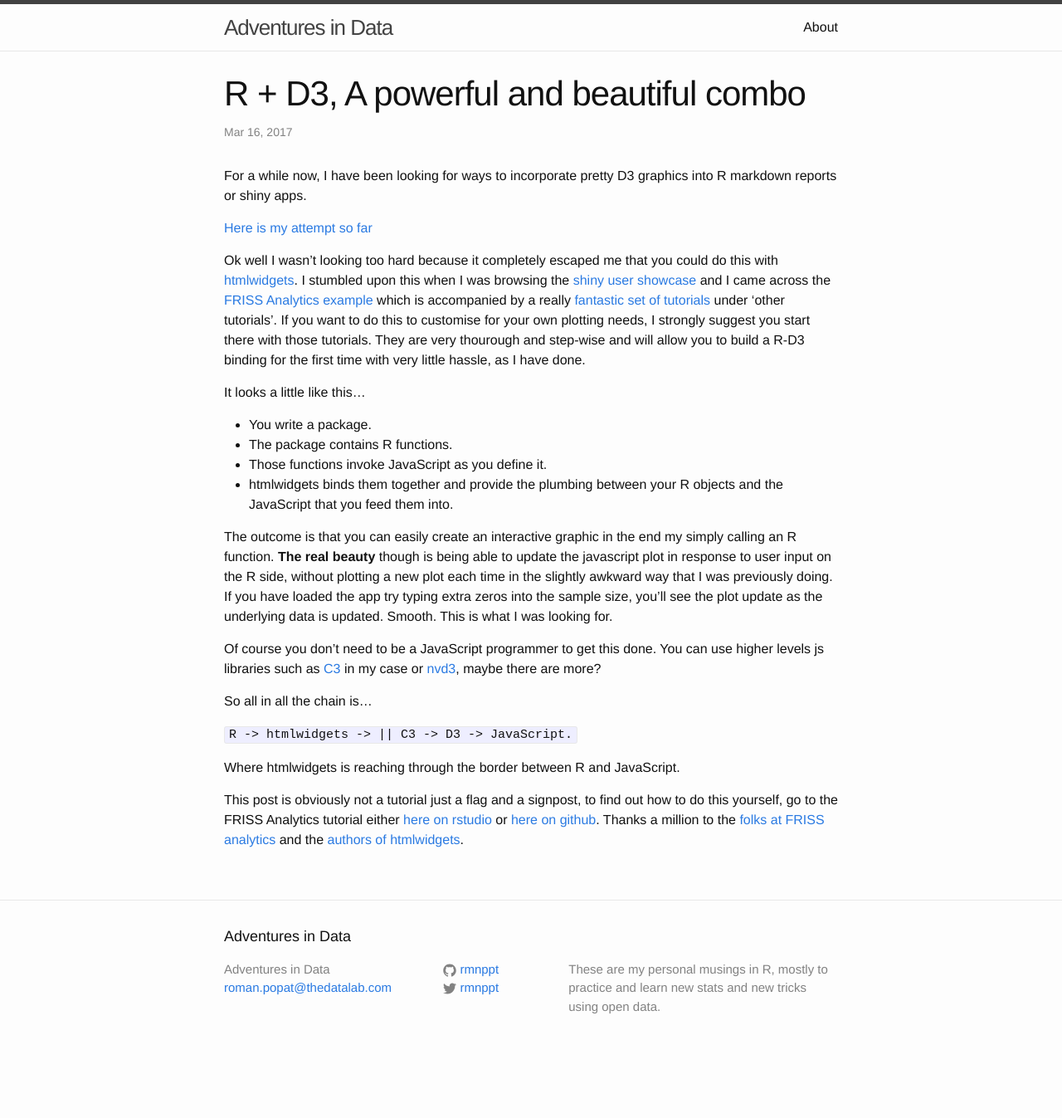
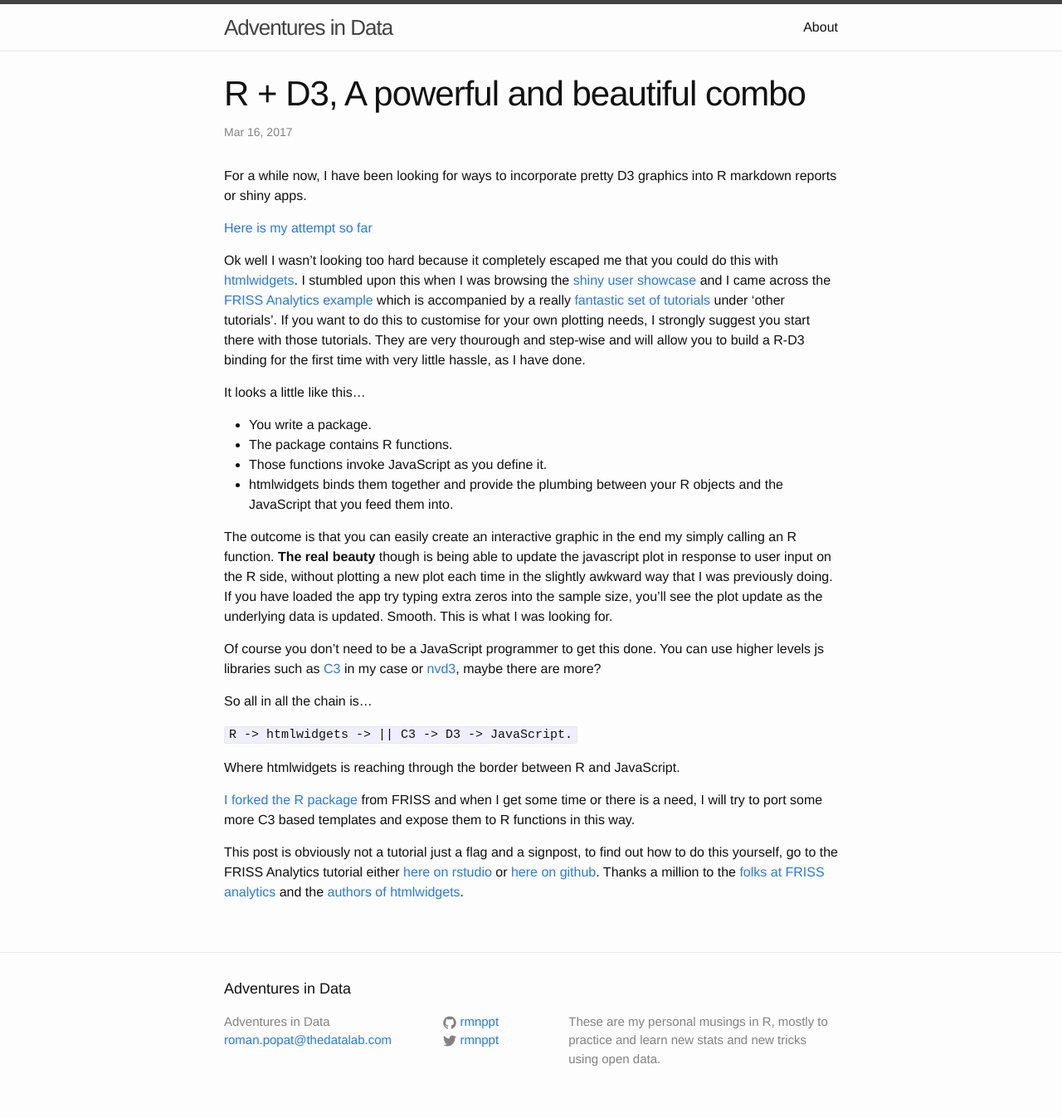
Before and after one commit to rmnppt/rmnppt.github.io, a Jekyll site: the page built from _posts/2017-03-16-htmlwidget-example.md, in a window 1280 px wide. Shown: the whole page at 83% size. Built offline with Jekyll 4.4.1, drawn with Linux system fonts in a browser that asks for light colours; before the commit the page ends 1284 px from its top, so only the background shows below that.

Commit message:
added htmlwidget example

```diff
--- a/_posts/2017-03-16-htmlwidget-example.md
+++ b/_posts/2017-03-16-htmlwidget-example.md
@@ -27,4 +27,6 @@ So all in all the chain is...
 
 Where htmlwidgets is reaching through the border between R and JavaScript.
 
+[I forked the R package](https://github.com/rmnppt/rc3) from FRISS and when I get some time or there is a need, I will try to port some more C3 based templates and expose them to R functions in this way.
+
 This post is obviously not a tutorial just a flag and a signpost, to find out how to do this yourself, go to the FRISS Analytics tutorial either [here on rstudio](http://shiny.rstudio.com/tutorial/) or [here on github](https://github.com/FrissAnalytics/shinyJsTutorials). Thanks a million to the [folks at FRISS analytics](https://github.com/FrissAnalytics/shinyJsTutorials/graphs/contributors) and the [authors of htmlwidgets](https://github.com/ramnathv/htmlwidgets/graphs/contributors).
--- a/_source/2017-03-16-htmlwidget-example.Rmd
+++ b/_source/2017-03-16-htmlwidget-example.Rmd
@@ -27,4 +27,6 @@ So all in all the chain is...
 
 Where htmlwidgets is reaching through the border between R and JavaScript.
 
+[I forked the R package](https://github.com/rmnppt/rc3) from FRISS and when I get some time or there is a need, I will try to port some more C3 based templates and expose them to R functions in this way.
+
 This post is obviously not a tutorial just a flag and a signpost, to find out how to do this yourself, go to the FRISS Analytics tutorial either [here on rstudio](http://shiny.rstudio.com/tutorial/) or [here on github](https://github.com/FrissAnalytics/shinyJsTutorials). Thanks a million to the [folks at FRISS analytics](https://github.com/FrissAnalytics/shinyJsTutorials/graphs/contributors) and the [authors of htmlwidgets](https://github.com/ramnathv/htmlwidgets/graphs/contributors).
```
